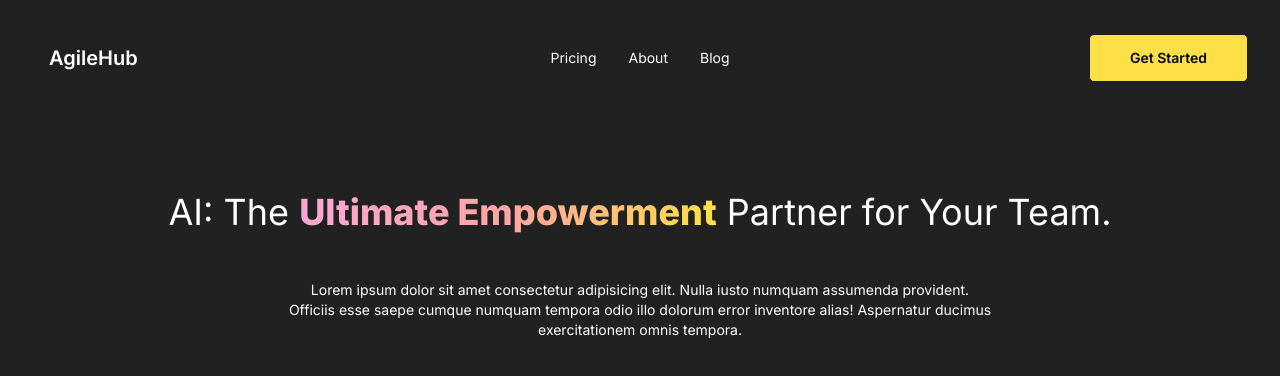
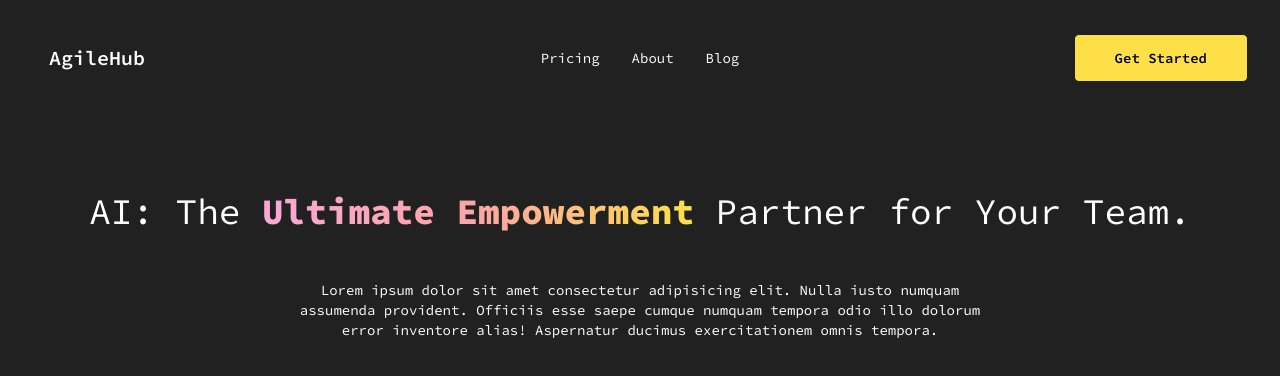
Before and after one commit to jigmetnamgyal/agilehub-ai, a Next.js app: page / in a window 1280 px wide. Shown: the top 376 px of the page. Built offline with nearby package versions, Linux system fonts and the light colour scheme.

Commit message:
feat(): font change

```diff
--- a/src/app/layout.tsx
+++ b/src/app/layout.tsx
@@ -1,8 +1,8 @@
 import type { Metadata } from 'next'
-import { Inter } from 'next/font/google'
+import { Source_Code_Pro } from 'next/font/google'
 import './globals.css'
 
-const inter = Inter({ subsets: ['latin'] })
+const sourceCodePro = Source_Code_Pro({ subsets: ['latin'] })
 
 export const metadata: Metadata = {
   title: 'AgileHub',
@@ -16,7 +16,7 @@ export default function RootLayout({
 }) {
   return (
     <html lang="en" data-theme="halloween">
-      <body className={inter.className}>{children}</body>
+      <body className={sourceCodePro.className}>{children}</body>
     </html>
   )
 }
```
